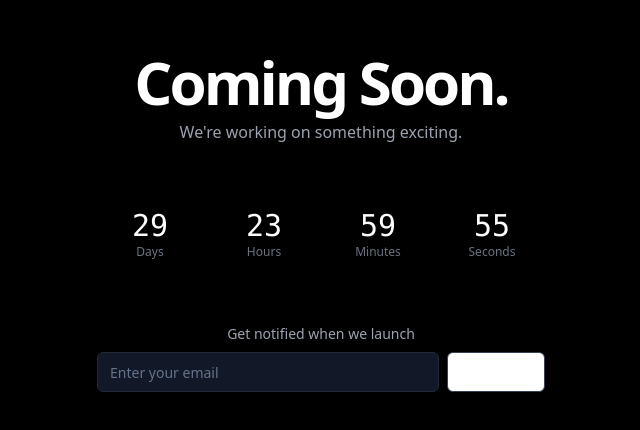
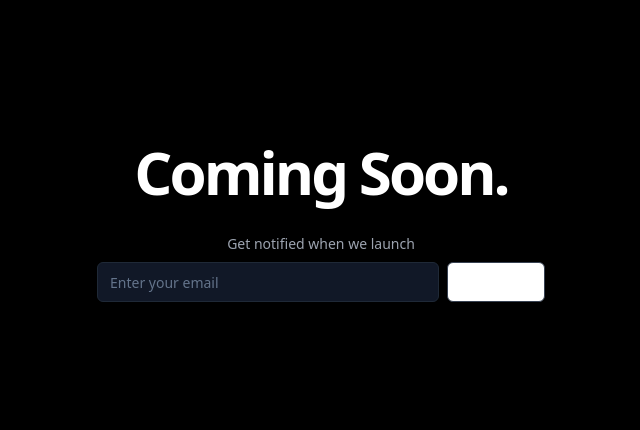
Before and after one commit to t3tris-finance/coming-soon, a React (Vite) app: page / in a window 1280 px wide. Shown: the part 178-608 px from the top of the page, without its empty margins (319-959 px from the left). Built offline with nearby package versions, Linux system fonts and the light colour scheme.

Commit message:
Remove countdown and description
Remove countdown and description, and add a question about Supabase.

```diff
--- a/src/pages/Index.tsx
+++ b/src/pages/Index.tsx
@@ -1,5 +1,5 @@
 
-import { useState, useEffect } from "react";
+import { useState } from "react";
 import { Button } from "@/components/ui/button";
 import { Input } from "@/components/ui/input";
 import { useToast } from "@/components/ui/use-toast";
@@ -7,36 +7,6 @@ import { useToast } from "@/components/ui/use-toast";
 const Index = () => {
   const { toast } = useToast();
   const [email, setEmail] = useState("");
-  const [timeLeft, setTimeLeft] = useState({
-    days: 0,
-    hours: 0,
-    minutes: 0,
-    seconds: 0,
-  });
-
-  // Calculate time until launch date (set 30 days from now)
-  useEffect(() => {
-    const launchDate = new Date();
-    launchDate.setDate(launchDate.getDate() + 30);
-
-    const calculateTimeLeft = () => {
-      const difference = +launchDate - +new Date();
-
-      if (difference > 0) {
-        setTimeLeft({
-          days: Math.floor(difference / (1000 * 60 * 60 * 24)),
-          hours: Math.floor((difference / (1000 * 60 * 60)) % 24),
-          minutes: Math.floor((difference / 1000 / 60) % 60),
-          seconds: Math.floor((difference / 1000) % 60),
-        });
-      }
-    };
-
-    calculateTimeLeft();
-    const timer = setInterval(calculateTimeLeft, 1000);
-
-    return () => clearInterval(timer);
-  }, []);
 
   const handleSubscribe = (e: React.FormEvent) => {
     e.preventDefault();
@@ -57,18 +27,6 @@ const Index = () => {
           <h1 className="text-4xl sm:text-6xl font-bold tracking-tighter animate-fade-in">
             Coming Soon.
           </h1>
-          <p className="text-gray-400 text-sm sm:text-base">
-            We're working on something exciting.
-          </p>
-        </div>
-
-        <div className="grid grid-cols-4 gap-2 py-8">
-          {Object.entries(timeLeft).map(([unit, value]) => (
-            <div key={unit} className="text-center">
-              <div className="text-xl sm:text-3xl font-mono">{value}</div>
-              <div className="text-xs text-gray-500 capitalize">{unit}</div>
-            </div>
-          ))}
         </div>
 
         <div className="space-y-2">
```
